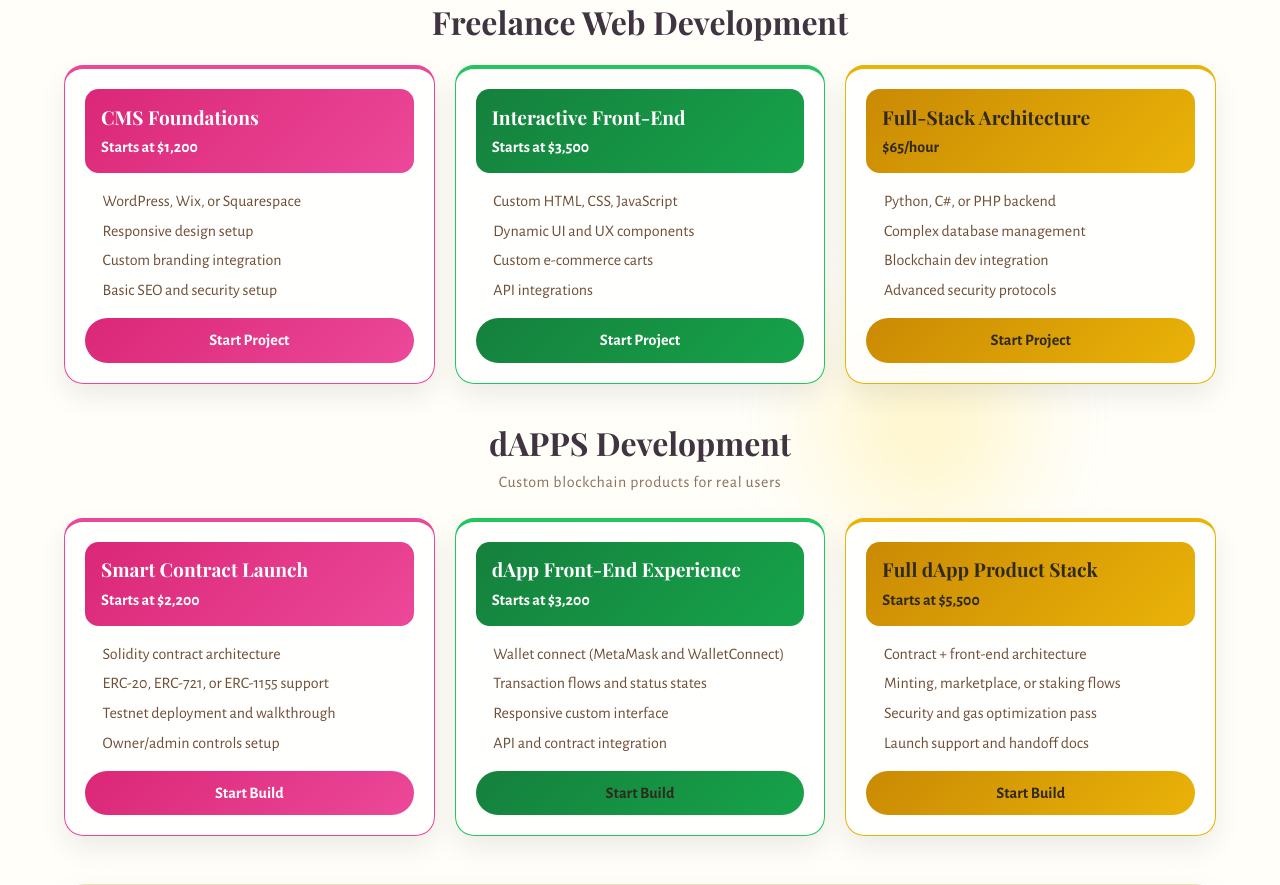
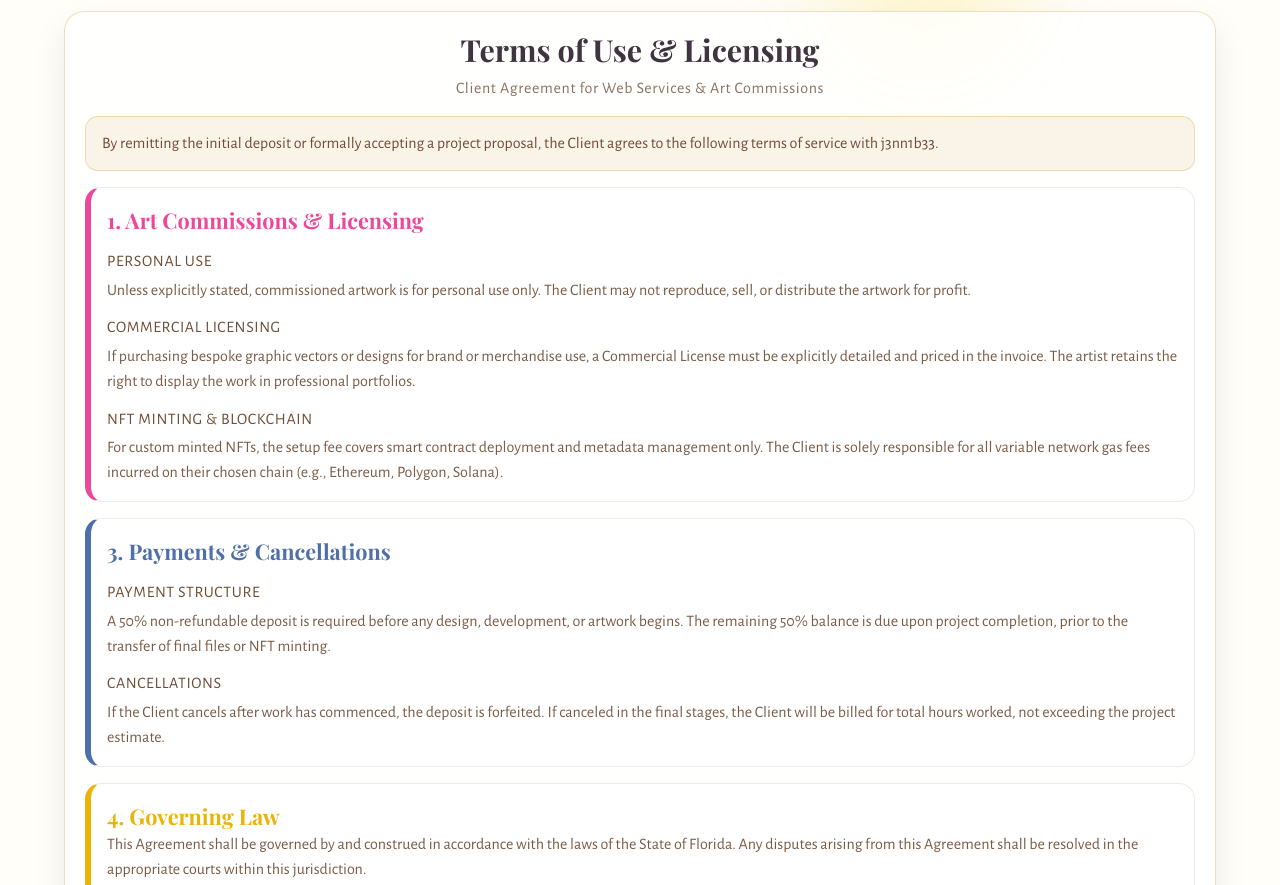
Before and after one commit to jenm2891/jennibwebsite, a website: page commissions.html in a window 1280 px wide. Shown: the part 1078-1963 px from the top of the page. Drawn offline with nearby package versions, Linux system fonts and the light colour scheme.

Commit message:
Updated Commissions Page

```diff
--- a/commissions.html
+++ b/commissions.html
@@ -76,7 +76,7 @@
     <div class="pricing-card">
     <div class="card-header mint-accent">
      <h3>Commercial Vector</h3>
-     <span class="price">Starts at $700</span>
+     <span class="price">Starts at $800</span>
     </div>
     <ul class="features-list">
      <li>Bespoke graphic vector designs</li>
@@ -102,97 +102,6 @@
    </div>
   </section>
 
-  <section class="pricing-section" id="web-pricing">
-   <h2 class="section-title">Freelance Web Development</h2>
-   <div class="pricing-grid">
-    <div class="pricing-card">
-    <div class="card-header blue-accent">
-     <h3>CMS Foundations</h3>
-     <span class="price">Starts at $1,200</span>
-    </div>
-    <ul class="features-list">
-     <li>WordPress, Wix, or Squarespace</li>
-     <li>Responsive design setup</li>
-     <li>Custom branding integration</li>
-     <li>Basic SEO and security setup</li>
-    </ul>
-    <button type="button" data-commission-package-id="commission-4" class="btn blue-btn">Start Project</button>
-    </div>
-    <div class="pricing-card">
-    <div class="card-header violet-accent">
-     <h3>Interactive Front-End</h3>
-     <span class="price">Starts at $3,500</span>
-    </div>
-    <ul class="features-list">
-     <li>Custom HTML, CSS, JavaScript</li>
-     <li>Dynamic UI and UX components</li>
-     <li>Custom e-commerce carts</li>
-     <li>API integrations</li>
-    </ul>
-    <button type="button" data-commission-package-id="commission-5" class="btn violet-btn">Start Project</button>
-    </div>
-    <div class="pricing-card">
-    <div class="card-header pink-accent">
-     <h3>Full-Stack Architecture</h3>
-     <span class="price">$65/hour</span>
-    </div>
-    <ul class="features-list">
-     <li>Python, C#, or PHP backend</li>
-     <li>Complex database management</li>
-     <li>Blockchain dev integration</li>
-     <li>Advanced security protocols</li>
-    </ul>
-    <button type="button" data-commission-package-id="commission-6" class="btn pink-btn">Start Project</button>
-    </div>
-   </div>
-  </section>
-
-  <section class="pricing-section" id="dapps-pricing">
-   <h2 class="section-title">dAPPS Development</h2>
-   <p class="section-subtitle">Custom blockchain products for real users</p>
-   <div class="pricing-grid">
-    <div class="pricing-card">
-    <div class="card-header mint-accent">
-     <h3>Smart Contract Launch</h3>
-     <span class="price">Starts at $2,200</span>
-    </div>
-    <ul class="features-list">
-     <li>Solidity contract architecture</li>
-     <li>ERC-20, ERC-721, or ERC-1155 support</li>
-     <li>Testnet deployment and walkthrough</li>
-     <li>Owner/admin controls setup</li>
-    </ul>
-    <button type="button" data-commission-package-id="commission-7" class="btn mint-btn">Start Build</button>
-    </div>
-    <div class="pricing-card">
-    <div class="card-header red-accent">
-     <h3>dApp Front-End Experience</h3>
-     <span class="price">Starts at $3,200</span>
-    </div>
-    <ul class="features-list">
-     <li>Wallet connect (MetaMask and WalletConnect)</li>
-     <li>Transaction flows and status states</li>
-     <li>Responsive custom interface</li>
-     <li>API and contract integration</li>
-    </ul>
-    <button type="button" data-commission-package-id="commission-8" class="btn red-btn">Start Build</button>
-    </div>
-    <div class="pricing-card">
-    <div class="card-header blue-accent">
-     <h3>Full dApp Product Stack</h3>
-     <span class="price">Starts at $5,500</span>
-    </div>
-    <ul class="features-list">
-     <li>Contract + front-end architecture</li>
-     <li>Minting, marketplace, or staking flows</li>
-     <li>Security and gas optimization pass</li>
-     <li>Launch support and handoff docs</li>
-    </ul>
-    <button type="button" data-commission-package-id="commission-9" class="btn blue-btn">Start Build</button>
-    </div>
-   </div>
-  </section>
-
   <section class="tos-section" id="terms">
    <div class="tos-container">
     <h2 class="section-title">Terms of Use &amp; Licensing</h2>
@@ -202,18 +111,8 @@
      <p>By remitting the initial deposit or formally accepting a project proposal, the Client agrees to the following terms of service with j3nn1b33.</p>
     </div>
 
-    <div class="tos-block border-mint">
-     <h3 class="mint-accent-text">1. Web Development Services</h3>
-
-     <h4>Scope of Work &amp; Revisions</h4>
-     <p>Specific features, page counts, and functionalities will be outlined in a separate Project Proposal. The Client is entitled to two (2) rounds of revisions during the development phase. Additional revisions or structural changes requested after milestone approval are billed at the standard hourly rate.</p>
-
-     <h4>Handover &amp; Maintenance</h4>
-     <p>Upon final payment, administrative access and source code will be transferred to the Client. Unless a separate ongoing maintenance retainer is signed, j3nn1b33 is not responsible for future site updates, plugin breakages, or server hosting issues after handover.</p>
-    </div>
-
     <div class="tos-block border-pink">
-     <h3 class="pink-accent-text">2. Art Commissions &amp; Licensing</h3>
+     <h3 class="pink-accent-text">1. Art Commissions &amp; Licensing</h3>
 
      <h4>Personal Use</h4>
      <p>Unless explicitly stated, commissioned artwork is for personal use only. The Client may not reproduce, sell, or distribute the artwork for profit.</p>
@@ -229,7 +128,7 @@
      <h3 class="blue-accent-text">3. Payments &amp; Cancellations</h3>
 
      <h4>Payment Structure</h4>
-     <p>A 50% non-refundable deposit is required before any design, development, or artwork begins. The remaining 50% balance is due upon project completion, prior to the transfer of final files, web domains, or NFT minting.</p>
+     <p>A 50% non-refundable deposit is required before any design, development, or artwork begins. The remaining 50% balance is due upon project completion, prior to the transfer of final files or NFT minting.</p>
 
      <h4>Cancellations</h4>
      <p>If the Client cancels after work has commenced, the deposit is forfeited. If canceled in the final stages, the Client will be billed for total hours worked, not exceeding the project estimate.</p>
--- a/html/js/commissions.js
+++ b/html/js/commissions.js
@@ -5,12 +5,6 @@ const commissionPackages = {
   'commission-1': { id: 'commission-1', name: 'Personal Use Commission', price: 35000 },
   'commission-2': { id: 'commission-2', name: 'Commercial Vector Commission', price: 70000 },
   'commission-3': { id: 'commission-3', name: 'NFT Custom Mint Add-On', price: 15000 },
-  'commission-4': { id: 'commission-4', name: 'CMS Foundations Build', price: 120000 },
-  'commission-5': { id: 'commission-5', name: 'Interactive Front-End Build', price: 350000 },
-  'commission-6': { id: 'commission-6', name: 'Full-Stack Architecture (1 hour)', price: 6500 },
-  'commission-7': { id: 'commission-7', name: 'Smart Contract Launch', price: 220000 },
-  'commission-8': { id: 'commission-8', name: 'dApp Front-End Experience', price: 320000 },
-  'commission-9': { id: 'commission-9', name: 'Full dApp Product Stack', price: 550000 }
 };
 
 bindCommissionButtons();
--- a/js/commissions.js
+++ b/js/commissions.js
@@ -3,14 +3,8 @@ lucide.createIcons();
 const CART_STORAGE_KEY = 'jennib_cart_v1';
 const commissionPackages = {
   'commission-1': { id: 'commission-1', name: 'Personal Use Commission', price: 35000 },
-  'commission-2': { id: 'commission-2', name: 'Commercial Vector Commission', price: 70000 },
+  'commission-2': { id: 'commission-2', name: 'Commercial Vector Commission', price: 80000 },
   'commission-3': { id: 'commission-3', name: 'NFT Custom Mint Add-On', price: 15000 },
-  'commission-4': { id: 'commission-4', name: 'CMS Foundations Build', price: 120000 },
-  'commission-5': { id: 'commission-5', name: 'Interactive Front-End Build', price: 350000 },
-  'commission-6': { id: 'commission-6', name: 'Full-Stack Architecture (1 hour)', price: 6500 },
-  'commission-7': { id: 'commission-7', name: 'Smart Contract Launch', price: 220000 },
-  'commission-8': { id: 'commission-8', name: 'dApp Front-End Experience', price: 320000 },
-  'commission-9': { id: 'commission-9', name: 'Full dApp Product Stack', price: 550000 }
 };
 
 bindCommissionButtons();
```
